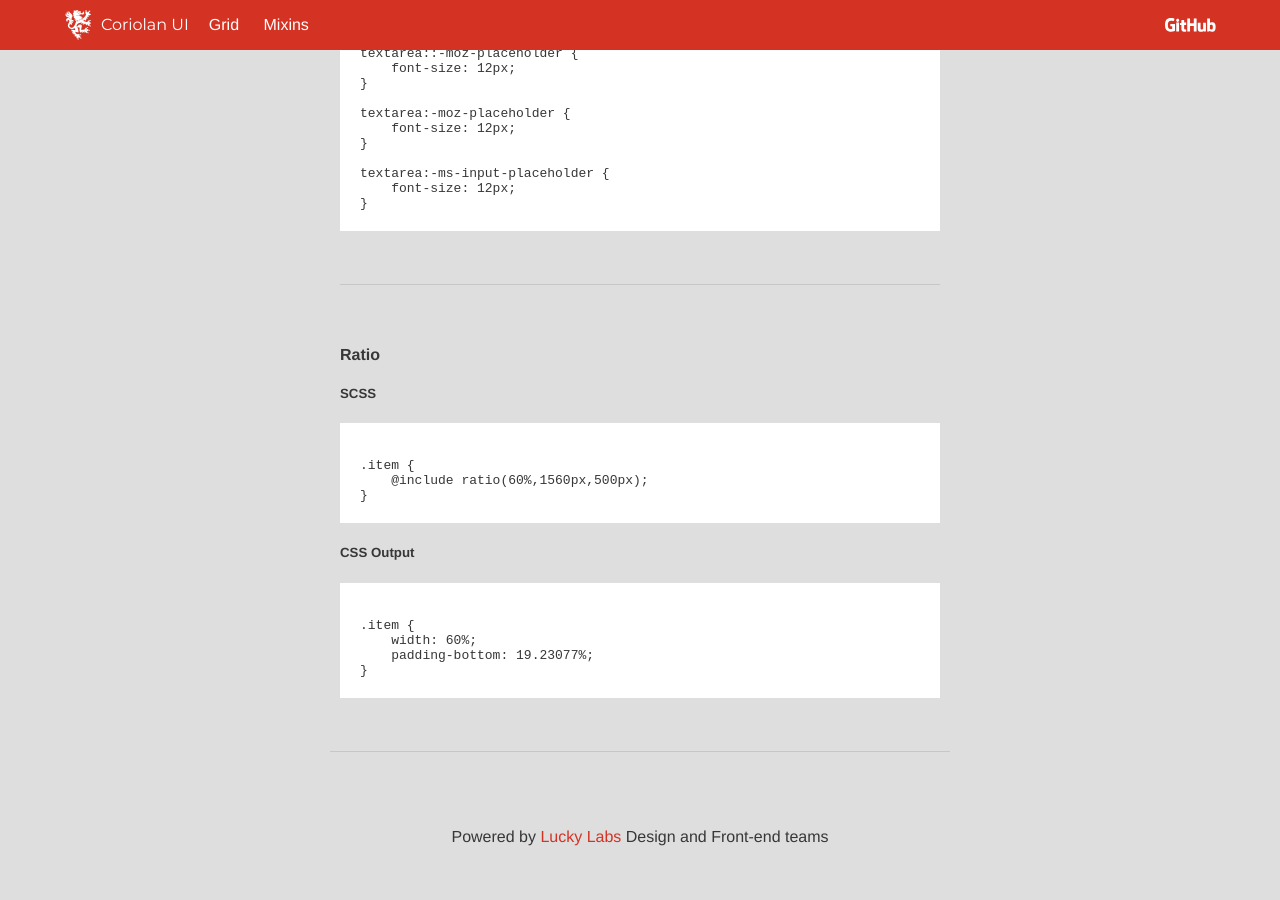
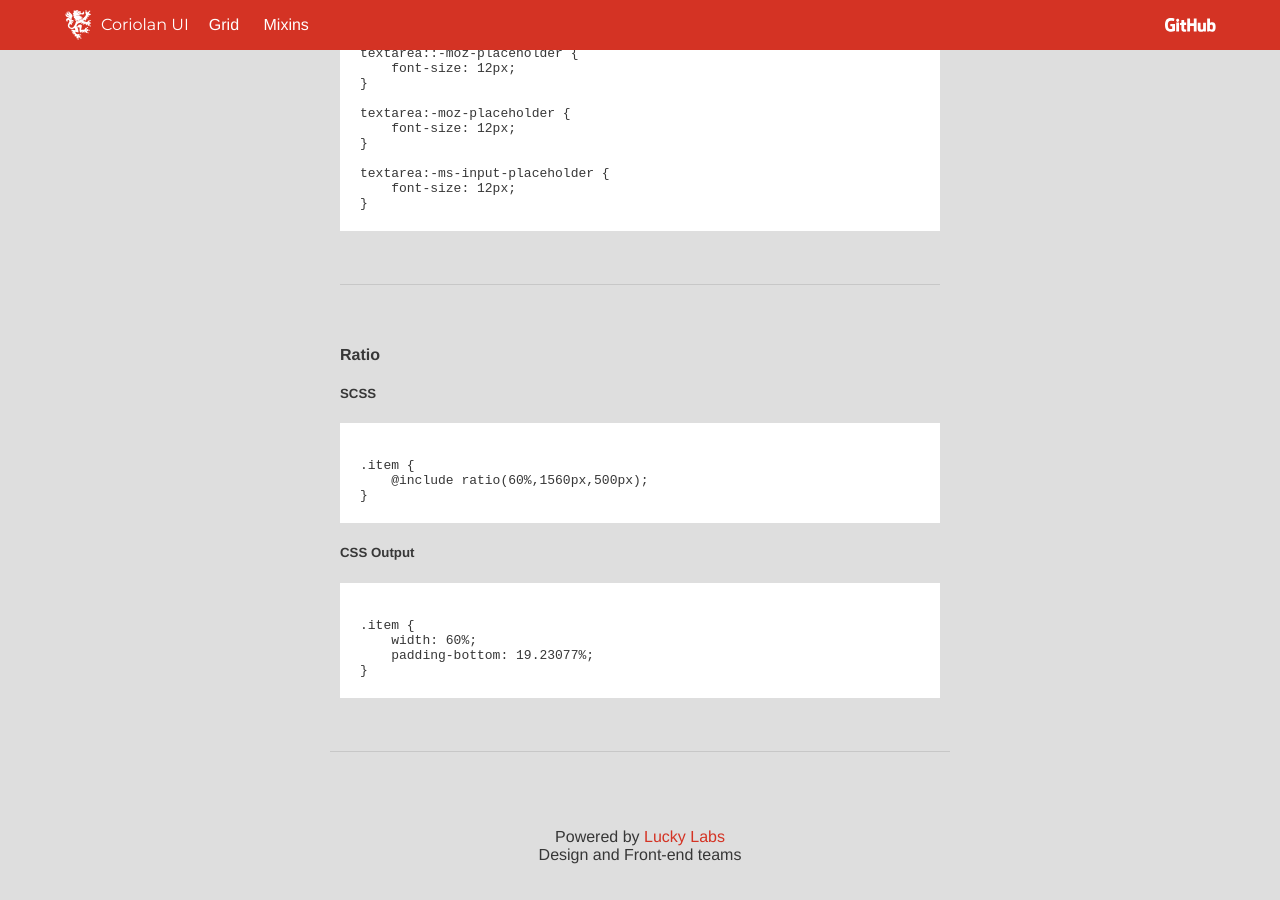
Before and after one commit to coriolan-ui/site-jekyll, a Jekyll site: the page built from _posts/0001-01-01-mixins.html, in a window 1280 px wide and 900 px high, scrolled down 1623 px. Built offline with Jekyll 4.4.1, drawn with Linux system fonts in a browser that asks for light colours.

Commit message:
update footer

```diff
--- a/_includes/footer.html
+++ b/_includes/footer.html
@@ -1,3 +1,7 @@
 <footer>
-  <p>Powered by <a href="http://lucky-labs.com" title="Lucky Labs" target="blank">Lucky Labs</a> Design and Front-end teams</p>
+  <p>
+    Powered by <a href="http://lucky-labs.com" title="Lucky Labs" target="blank">Lucky Labs</a>
+    <br>
+    Design and Front-end teams
+  </p>
 </footer>
```
